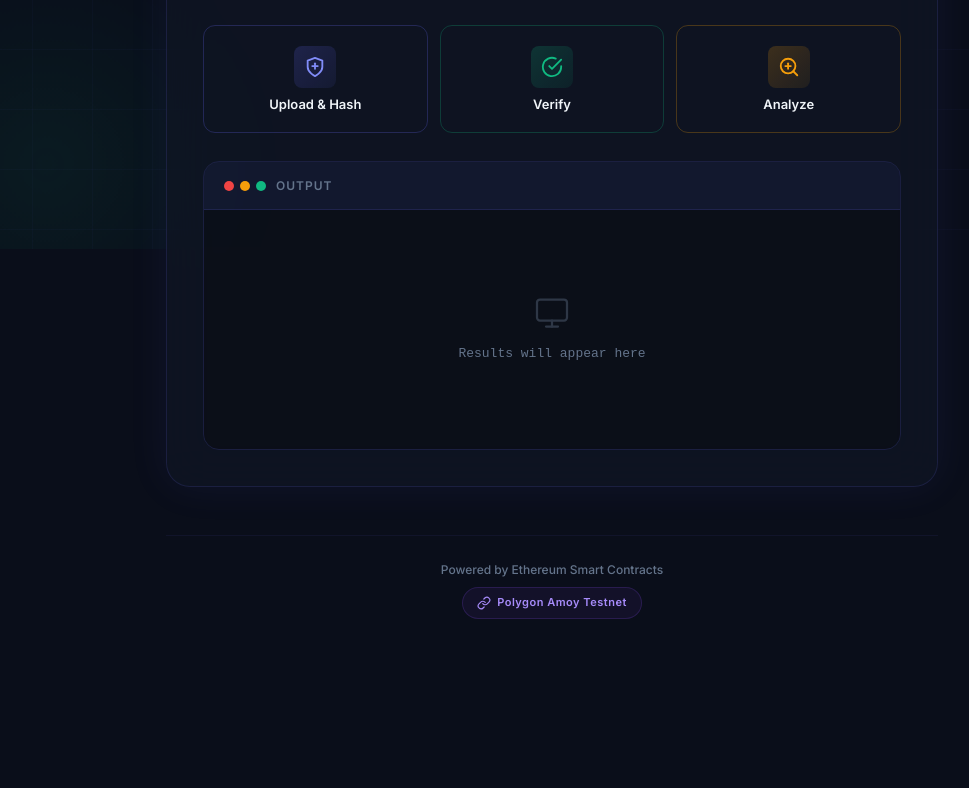
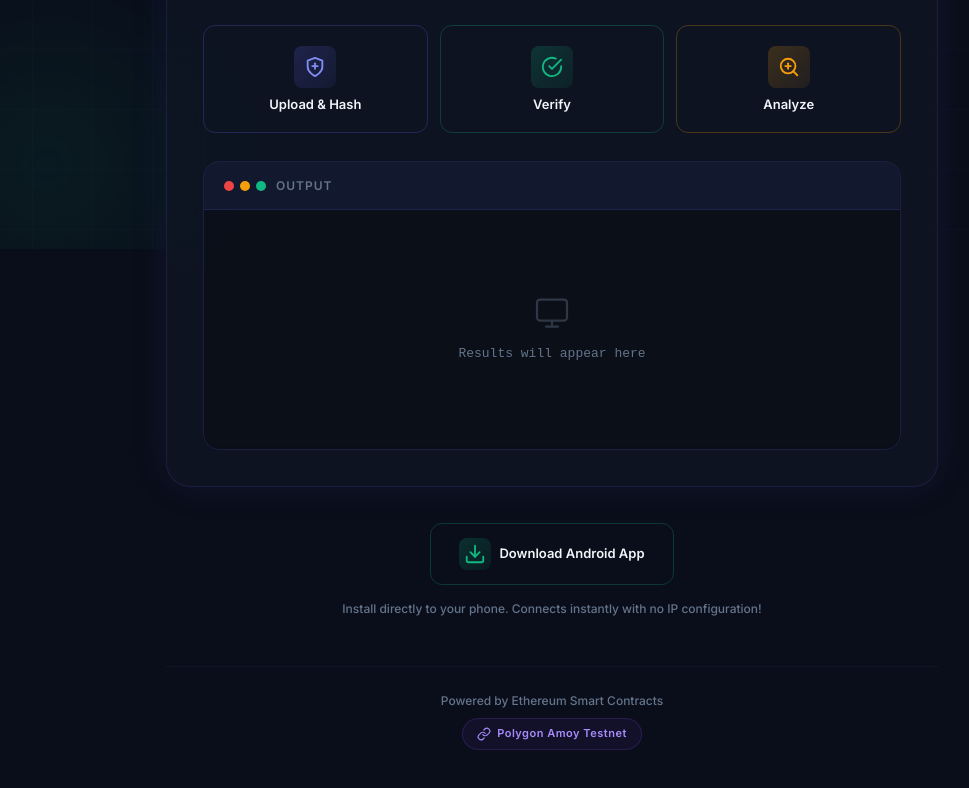
Before and after one commit to charut626/Block-Certify, a website: page index.html in a window 1280 px wide. Shown: the part 551-1339 px from the top of the page, without its empty margins (88-1057 px from the left). Before the commit the page ends 1230 px from the top, so only its background shows below. Drawn offline with Linux system fonts and the light colour scheme.

Commit message:
pre-deployment

```diff
--- a/index.html
+++ b/index.html
@@ -805,6 +805,23 @@
 
         </div>
 
+        <!-- Download App Section -->
+        <div style="text-align: center; margin-top: 36px; animation: fadeInUp 0.9s ease-out;">
+            <a href="/public/app-release.apk" class="btn btn-verify" style="display: inline-flex; width: auto; padding: 14px 28px; flex-direction: row; text-decoration: none;" download>
+                <div class="icon-box" style="width: 32px; height: 32px;">
+                    <svg viewBox="0 0 24 24" fill="none" stroke-width="2" stroke-linecap="round" stroke-linejoin="round">
+                        <path d="M21 15v4a2 2 0 0 1-2 2H5a2 2 0 0 1-2-2v-4"/>
+                        <polyline points="7 10 12 15 17 10"/>
+                        <line x1="12" y1="15" x2="12" y2="3"/>
+                    </svg>
+                </div>
+                Download Android App
+            </a>
+            <p style="font-size: 12px; color: var(--text-muted); margin-top: 14px; font-weight: 500;">
+                Install directly to your phone. Connects instantly with no IP configuration!
+            </p>
+        </div>
+
         <!-- Footer -->
         <footer class="footer">
             <p>Powered by Ethereum Smart Contracts</p>
--- a/server.js
+++ b/server.js
@@ -20,6 +20,10 @@ const app = express();
 
 app.use(cors());
 app.use(express.json());
+
+// Serve static files (like the APK) from a /public folder
+app.use("/public", express.static("public"));
+
 app.get("/", (req, res) => {
   res.sendFile(__dirname + "/index.html");
 });
```
